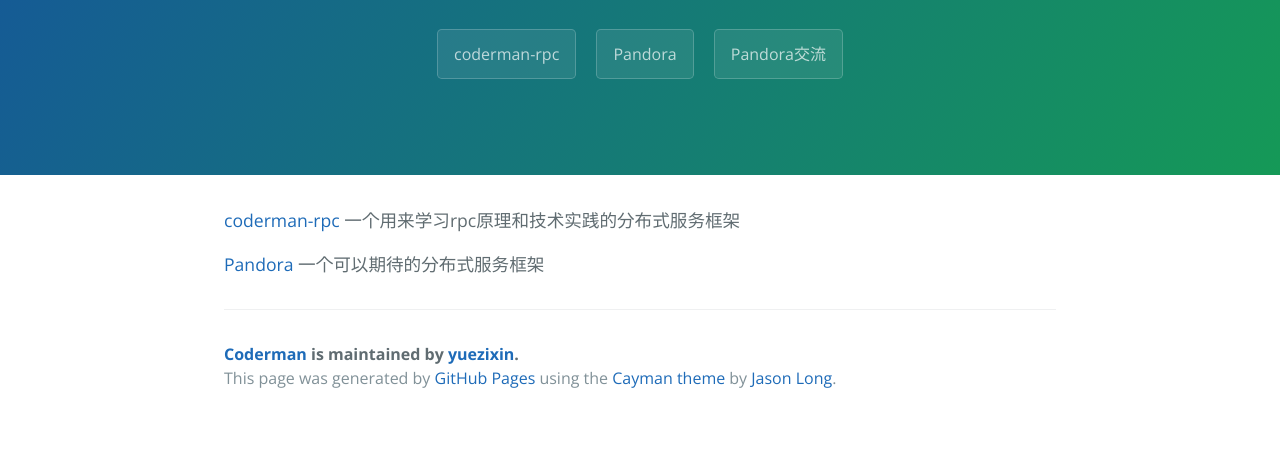
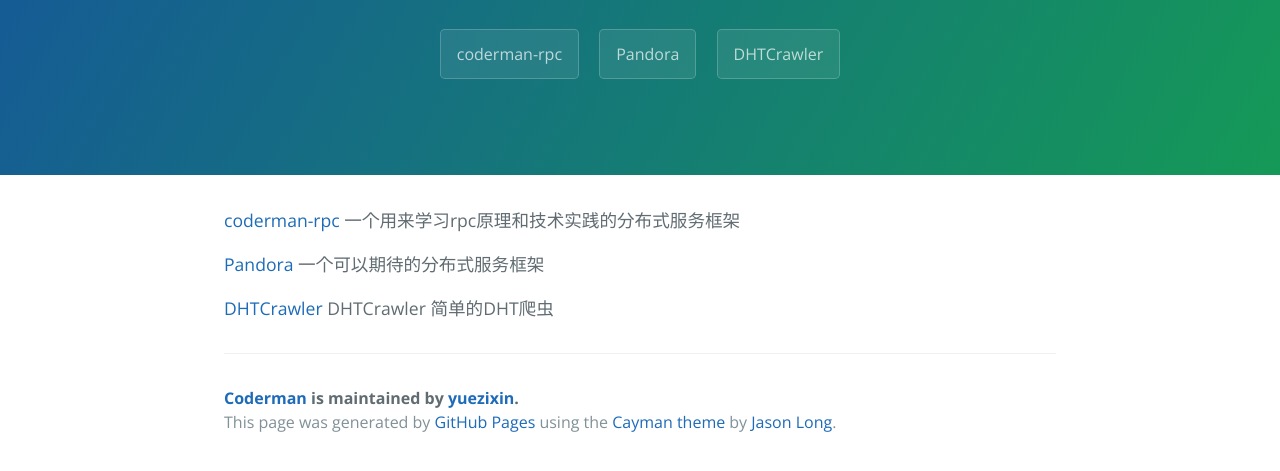
Before and after one commit to yuezixin/coderman, a plain HTML site: page index.html in a window 1280 px wide. Shown: the part 161-632 px from the top of the page. Drawn offline with nearby package versions, Linux system fonts and the light colour scheme.

Commit message:
Update index.html

```diff
--- a/index.html
+++ b/index.html
@@ -15,12 +15,13 @@
       <h2 class="project-tagline"></h2>
       <a href="https://github.com/yuezixin/coderman-rpc" class="btn">coderman-rpc</a>
       <a href="https://github.com/yuezixin/pandora" class="btn">Pandora</a>
-      <a href="https://github.com/yuezixin/pandora/issues/1" class="btn">Pandora交流</a>
+      <a href="https://github.com/yuezixin/DHTCrawler" class="btn">DHTCrawler</a>
     </section>
 
     <section class="main-content">
       <p><a href="https://github.com/yuezixin/coderman-rpc" >coderman-rpc</a> 一个用来学习rpc原理和技术实践的分布式服务框架</p>
       <p><a href="https://github.com/yuezixin/pandora"  >Pandora</a> 一个可以期待的分布式服务框架</p>
+      <p><a href="https://github.com/yuezixin/DHTCrawler"  >DHTCrawler</a> DHTCrawler 简单的DHT爬虫</p>
       <footer class="site-footer">
         <span class="site-footer-owner"><a href="https://github.com/yuezixin/coderman">Coderman</a> is maintained by <a href="https://github.com/yuezixin">yuezixin</a>.</span>
 
```
